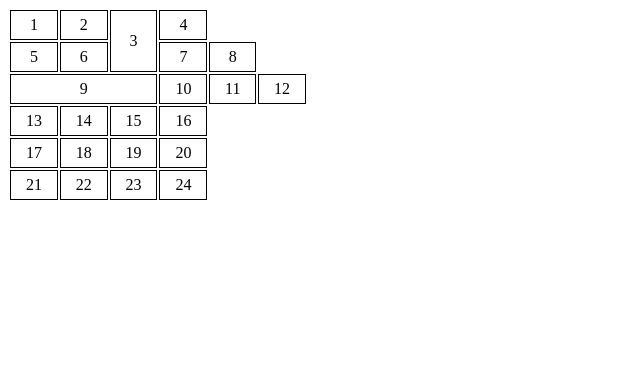
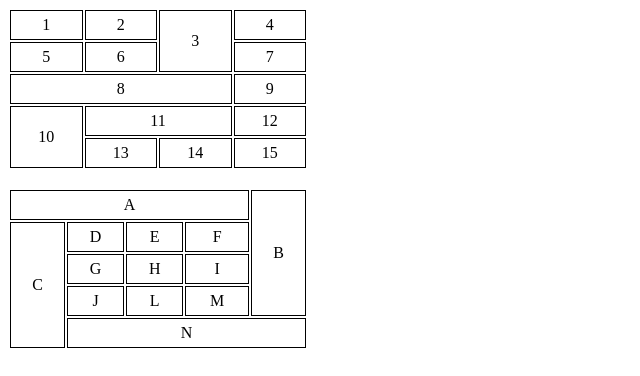
Before and after one commit to joaovictorfeitosa/html-css, a plain HTML site: page Desafios/013/d013.html in a window 1280 px wide. Shown: the whole page, without its empty margins (0-640 px from the left). Drawn offline with Linux system fonts and the light colour scheme.

Commit message:
Update d013.html

```diff
--- a/Desafios/013/d013.html
+++ b/Desafios/013/d013.html
@@ -31,37 +31,64 @@
             <td>5</td>
             <td>6</td>
             <td>7</td>
-            <td>8</td>
+
         </tr>
 
         <tr>
-            <td colspan="3">9</td>
-            <td>10</td>
-            <td>11</td>
+            <td colspan="3">8</td>
+            <td>9</td>
+
+
+        </tr>
+
+        <tr>
+            <td rowspan="2">10</td>
+            <td colspan="2">11</td>
             <td>12</td>
+
         </tr>
 
         <tr>
             <td>13</td>
             <td>14</td>
             <td>15</td>
-            <td>16</td>
+
+        </tr>
+
+
+    </table>
+
+    <br>
+
+    <table>
+
+        <tr>
+            <td colspan="4">A</td>
+            <td rowspan="4">B</td>
         </tr>
 
         <tr>
-            <td>17</td>
-            <td>18</td>
-            <td>19</td>
-            <td>20</td>
+            <td rowspan="4">C</td>
+            <td>D</td>
+            <td>E</td>
+            <td>F</td>
         </tr>
 
         <tr>
-            <td>21</td>
-            <td>22</td>
-            <td>23</td>
-            <td>24</td>
+            <td>G</td>
+            <td>H</td>
+            <td>I</td>
         </tr>
 
+        <tr>
+            <td>J</td>
+            <td>L</td>
+            <td>M</td>
+        </tr>
+
+        <tr>
+            <td colspan="4">N</td>
+        </tr>
     </table>
 </body>
 </html>
```
